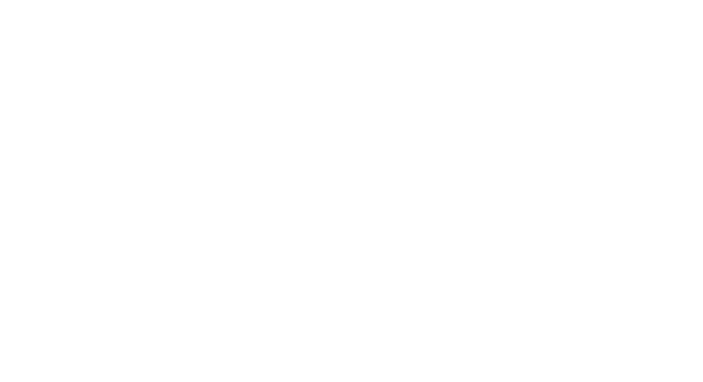
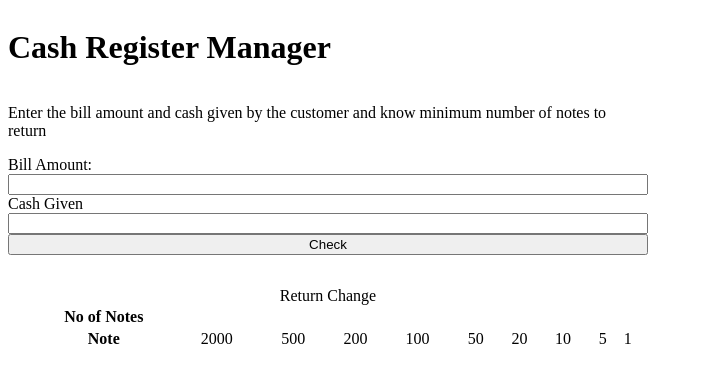
Before and after one commit to techdev-VIK/Cash-Register-Manager, a plain HTML site: page index.html in a window 1280 px wide. Shown: the whole page, without its empty margins (0-703 px from the left). Drawn offline with Linux system fonts and the light colour scheme.

Commit message:
Added my code

```diff
--- a/index.html
+++ b/index.html
@@ -4,8 +4,47 @@
     <meta charset="UTF-8">
     <meta name="viewport" content="width=device-width, initial-scale=1.0">
     <title>Cash Manager</title>
+    <link rel="stylesheet" href="main.css">
 </head>
 <body>
+    <div class="container">
+        <h1> Cash Register Manager</h1>
+        <p class="description">
+            Enter the bill amount and cash given by the customer and know minimum number of notes to return
+        </p>
+        <label for="bill-amount">Bill Amount:</label>
+        <input type="number" id="bill-amount">
+        <label for="cash-given">Cash Given</label>
+        <input type="number" id="cash-given">
+        <button id="check-button">Check</button>
+        <p id="error-message"></p>
+
+        <table class="table-change">
+            <caption>Return Change</caption>
+            <tr>
+                <th>No of Notes</th>
+                <td></td>
+            </tr>
+            <tr>
+                <th>Note</th>
+                <td>2000</td>
+                <td>500</td>
+                <td>200</td>
+                <td>100</td>
+                <td>50</td>
+                <td>20</td>
+                <td>10</td>
+                <td>5</td>
+                <td>1</td>
+            </tr>
+        </table>
+
+
+
+    </div>
+
+   <script src="index.js"></script>
+
 
 </body>
 </html>
--- /dev/null
+++ b/index.js
@@ -0,0 +1,19 @@
+const billAmount = document.querySelector("#bill-amount");
+const cashGiven = document.querySelector("#cash-given");
+const checkButton = document.querySelector("#check-button");
+const message = document.querySelector("#error-message");
+
+// console.log(billAmount.value);
+// console.log(cashGiven.value);
+
+
+// checkButton.addEventListener("click", ()=> console.log("clicked"));
+
+checkButton.addEventListener("click", function validateBillAndCashAmount(){
+    if(billAmount.value > 0){
+
+    }else{
+        message.innerText = "Bhosda mra, Pehankelode";
+
+    }
+});
--- /dev/null
+++ b/main.css
@@ -0,0 +1,6 @@
+
+.container{
+    display:flex;
+    flex-direction: column;
+    width: 50vw;
+}
```
